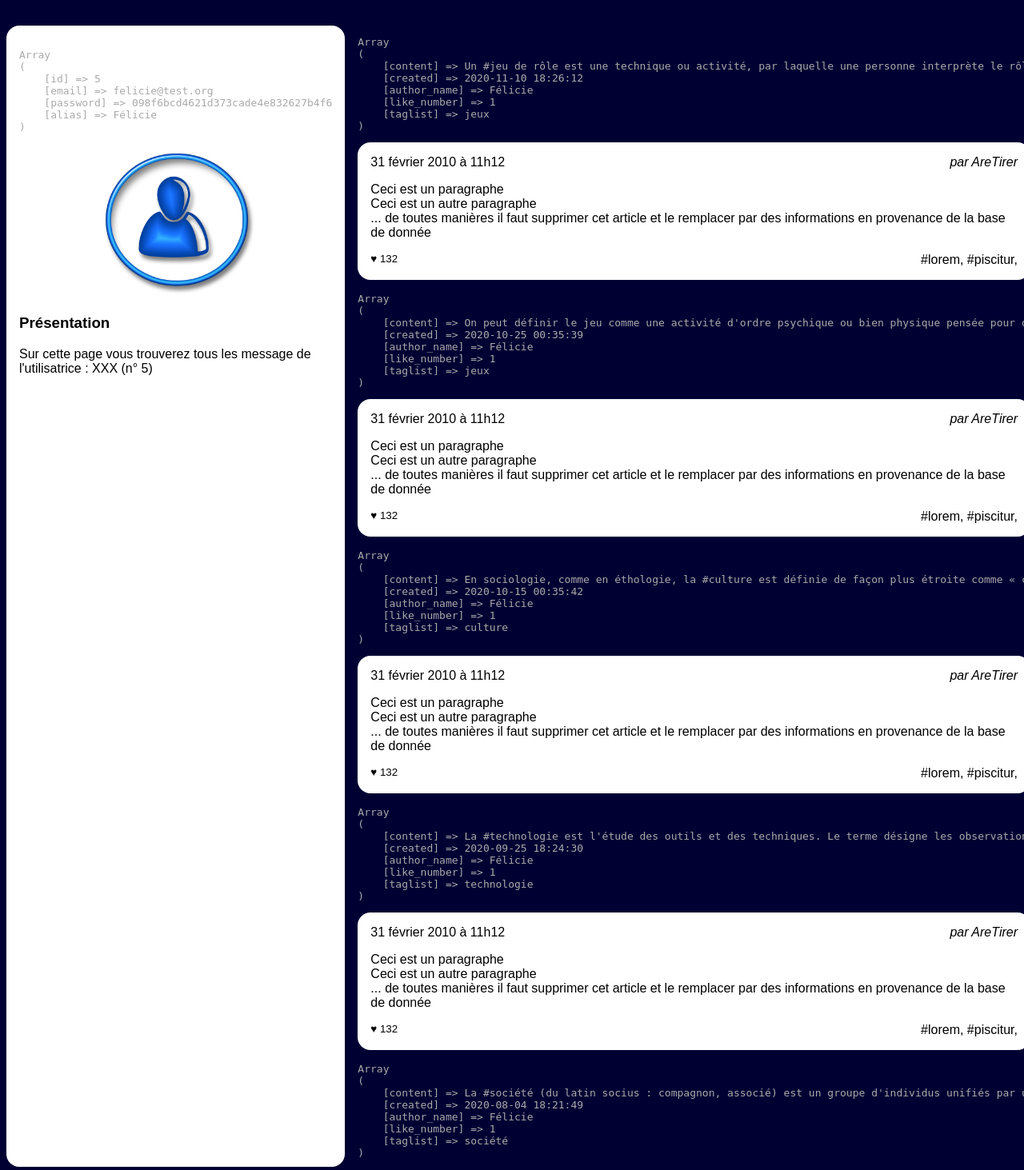
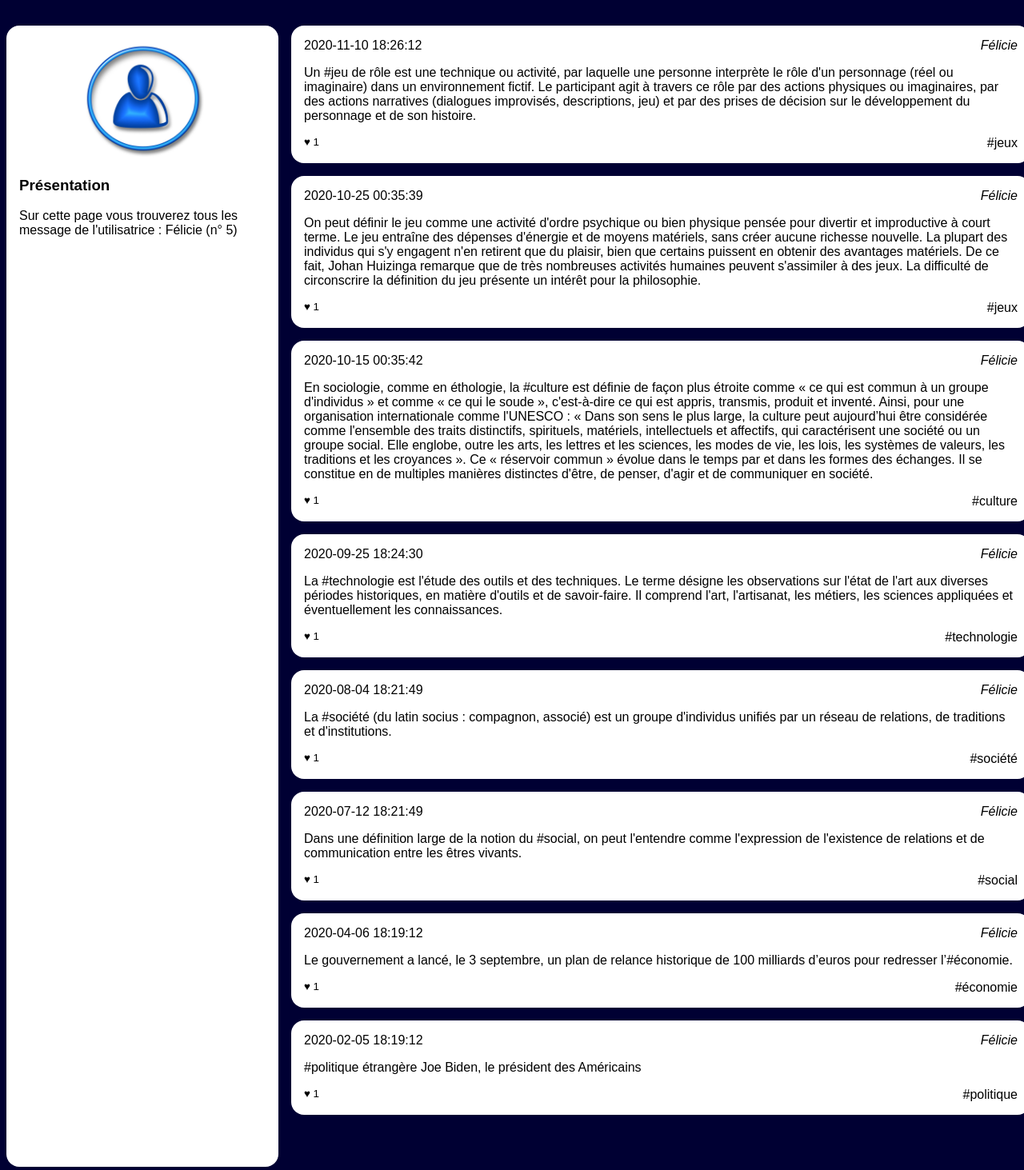
Before and after one commit to adatechschool/reseau-social-php-resoc-php-kristine-thibaut-laurie, a PHP site: page /wall.php?user_id=5 in a window 1280 px wide. Shown: the part 90-1553 px from the top of the page at 80% size. Run offline with PHP 8.4, Linux system fonts and the light colour scheme; data comes from the database, SQL or seed files in the repository.

Commit message:
wall.php

```diff
--- a/resoc_n1/Niveau1/wall.php
+++ b/resoc_n1/Niveau1/wall.php
@@ -52,12 +52,12 @@
                 $lesInformations = $mysqli->query($laQuestionEnSql);
                 $user = $lesInformations->fetch_assoc();
                 //@todo: afficher le résultat de la ligne ci dessous, remplacer XXX par l'alias et effacer la ligne ci-dessous
-                echo "<pre>" . print_r($user, 1) . "</pre>";
+                //echo "<pre>" . print_r($user, 1) . "</pre>";
                 ?>
                 <img src="user.jpg" alt="Portrait de l'utilisatrice"/>
                 <section>
                     <h3>Présentation</h3>
-                    <p>Sur cette page vous trouverez tous les message de l'utilisatrice : XXX
+                    <p>Sur cette page vous trouverez tous les message de l'utilisatrice : <?php echo $user['alias'] ?>
                         (n° <?php echo $userId ?>)
                     </p>
                 </section>
@@ -91,24 +91,19 @@
                 while ($post = $lesInformations->fetch_assoc())
                 {
 
-                    echo "<pre>" . print_r($post, 1) . "</pre>";
+                    //echo "<pre>" . print_r($post, 1) . "</pre>";
                     ?>
                     <article>
                         <h3>
-                            <time datetime='2020-02-01 11:12:13' >31 février 2010 à 11h12</time>
+                            <time datetime='2020-02-01 11:12:13' ><?php echo $post['created'] ?></time>
                         </h3>
-                        <address>par AreTirer</address>
+                        <address><?php echo $post['author_name'] ?></address>
                         <div>
-                            <p>Ceci est un paragraphe</p>
-                            <p>Ceci est un autre paragraphe</p>
-                            <p>... de toutes manières il faut supprimer cet
-                                article et le remplacer par des informations en
-                                provenance de la base de donnée</p>
+                            <p><?php echo $post['content'] ?></p>
                         </div>
                         <footer>
-                            <small>♥ 132</small>
-                            <a href="">#lorem</a>,
-                            <a href="">#piscitur</a>,
+                            <small>♥ <?php echo $post['like_number'] ?></small>
+                            <a href="">#<?php echo $post['taglist'] ?></a>
                         </footer>
                     </article>
                 <?php } ?>
```
